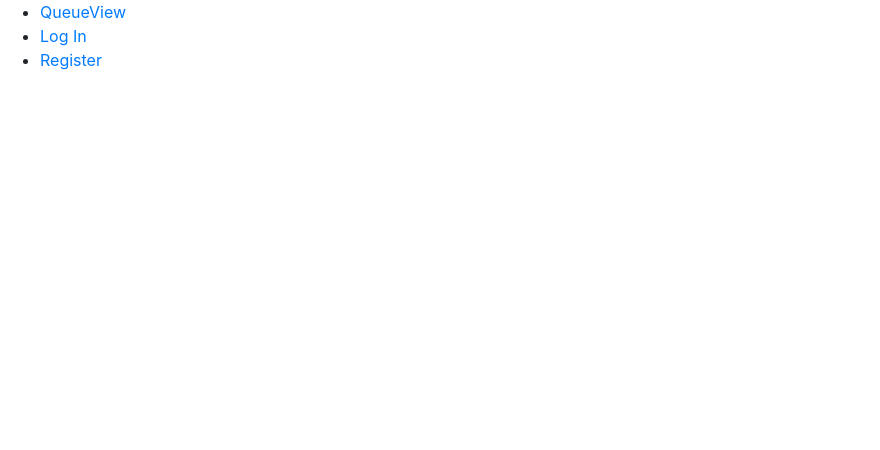
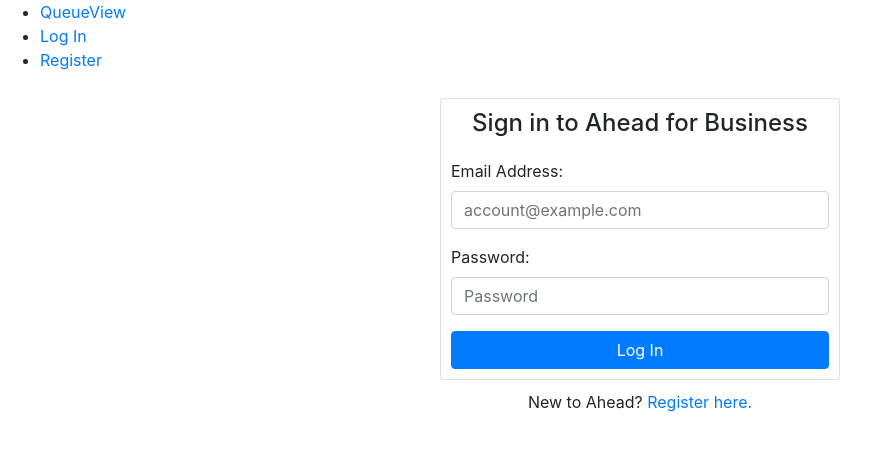
Before and after one commit to radius-queue/web, a React (Create React App) app: page /pre-log-in/log-in in a window 1280 px wide. Shown: the top 450 px of the page, without its empty margins (0-880 px from the left). Built offline with nearby package versions, Linux system fonts and the light colour scheme.

Commit message:
Adjusted directories and changed file names.

```diff
--- a/src/App.tsx
+++ b/src/App.tsx
@@ -1,8 +1,8 @@
 import React from 'react';
-import {QueueList} from './QueueView/QueueView';
+import {QueueList} from './post-log-in/queue-view';
 import {TEST_QUEUE} from './util/HardcodedData';
-import BusinessLogInPage from './logIn/log-in';
-import RegistrationPage from './register/business-register';
+import BusinessLogInPage from './pre-log-in/log-in';
+import RegistrationPage from './pre-log-in/business-register';
 import 'bootstrap/dist/css/bootstrap.min.css';
 import './App.css';
 
@@ -25,13 +25,13 @@ function App() {
         <nav>
           <ul>
             <li>
-              <Link to="/QueueView/QueueView">QueueView</Link>
+              <Link to="/post-log-in/queue-view">QueueView</Link>
             </li>
             <li>
-              <Link to="/logIn/log-in">Log In</Link>
+              <Link to="/pre-log-in/log-in">Log In</Link>
             </li>
             <li>
-              <Link to="/register/business-register">Register</Link>
+              <Link to="/pre-log-in/business-register">Register</Link>
             </li>
           </ul>
         </nav>
@@ -39,13 +39,13 @@ function App() {
         {/* A <Switch> looks through its children <Route>s and
             renders the first one that matches the current URL. */}
         <Switch>
-          <Route path="/QueueView/QueueView">
+          <Route path="/post-log-in/queue-view">
             <QueueList queue={TEST_QUEUE}/>
           </Route>
-          <Route path="/logIn/log-in">
+          <Route path="/pre-log-in/log-in">
             <BusinessLogInPage />
           </Route>
-          <Route path="/register/business-register">
+          <Route path="/pre-log-in/business-register">
             <RegistrationPage />
           </Route>
         </Switch>
```
Also changed, not shown: src/post-log-in/hub.tsx (added, +8 -0 lines), src/pre-log-in/log-in.tsx (renamed from src/logIn/log-in.tsx, +4 -3 lines), src/post-log-in/queue-view.tsx (renamed from src/QueueView/QueueView.tsx), src/pre-log-in/business-register.tsx (renamed from src/register/business-register.tsx).
